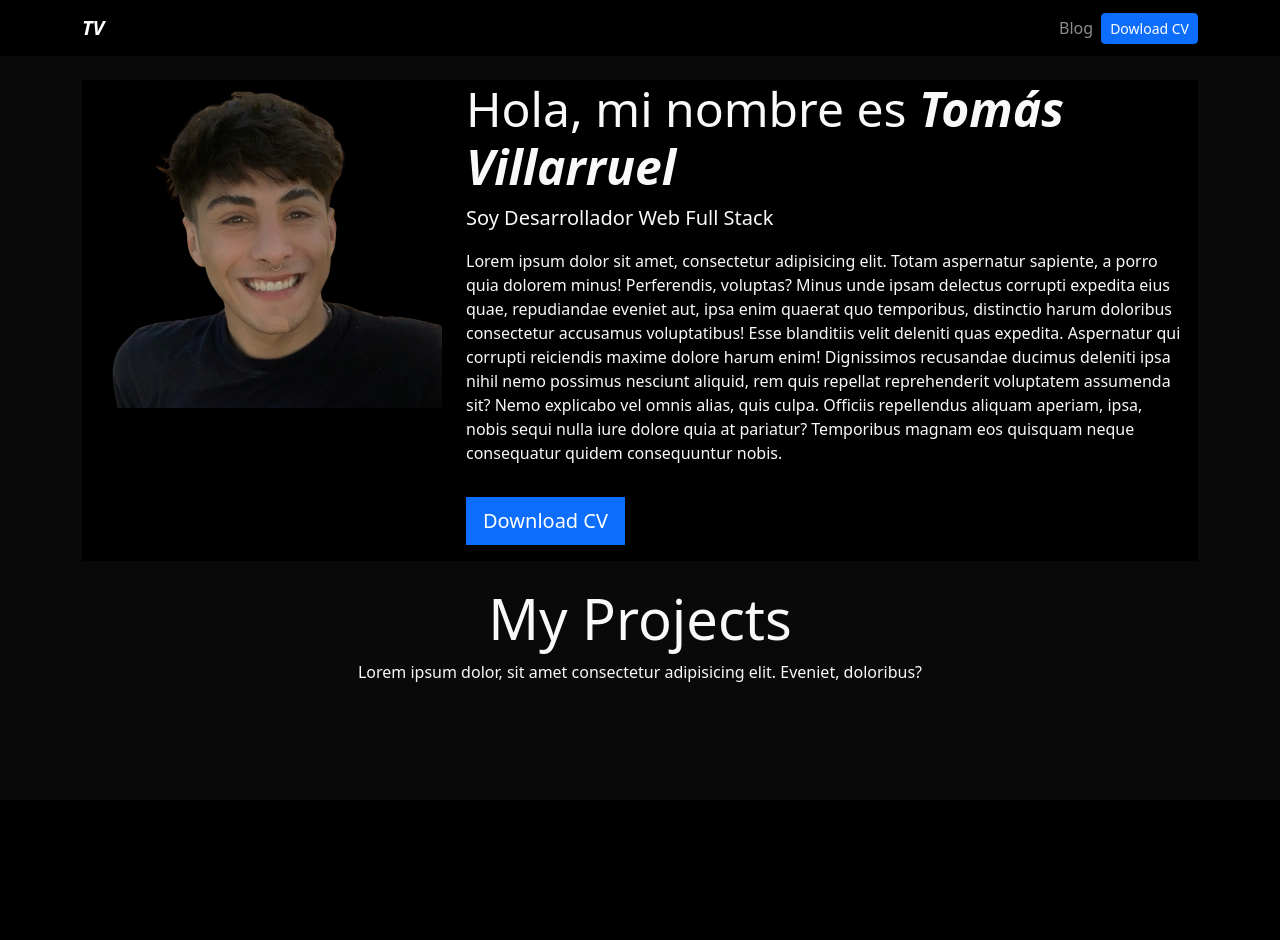
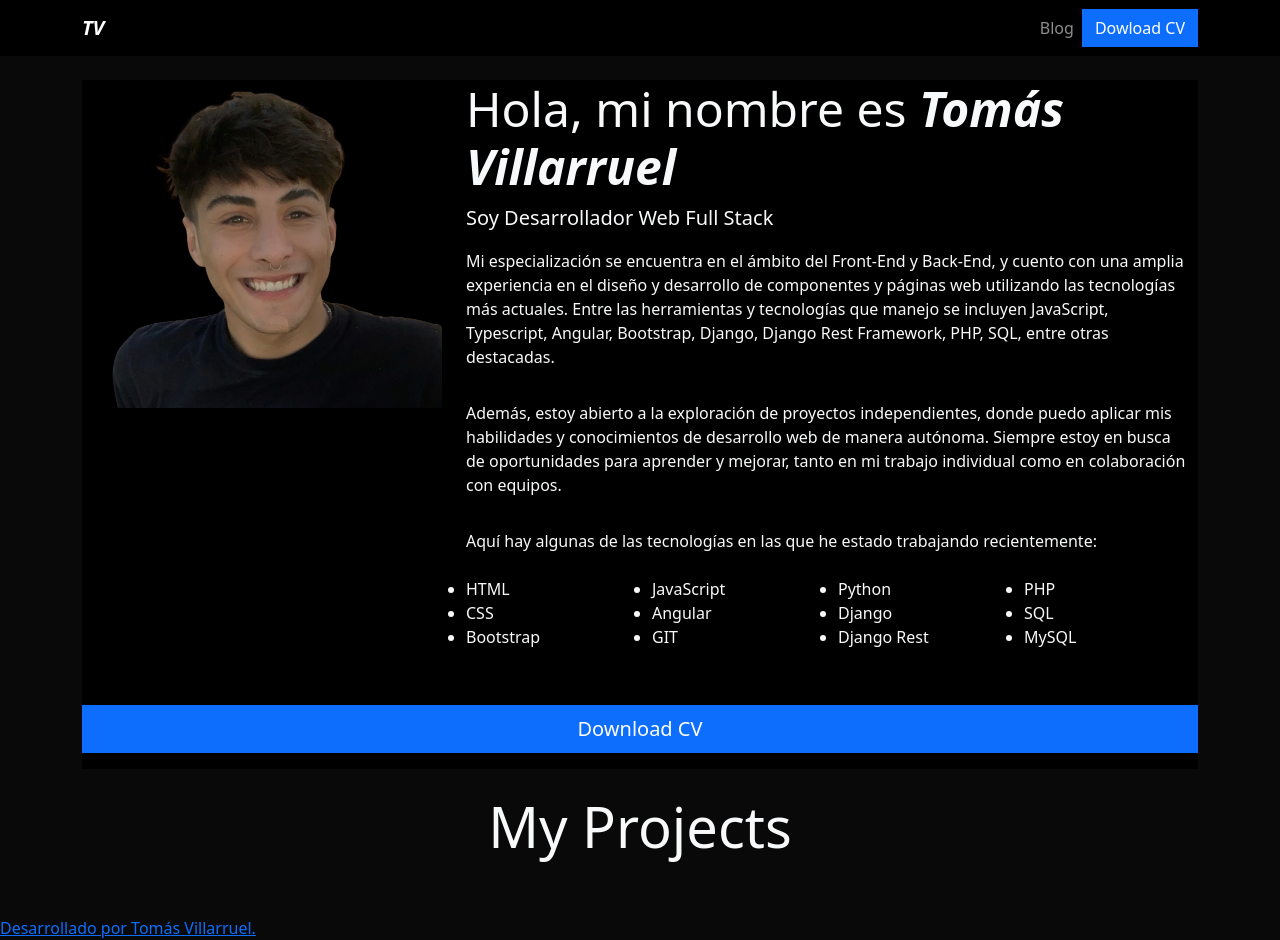
Before and after one commit to tomivillarruelDev/DJANGO-PORTFOLIO, a Django app: template portfolio/templates/home.html in a window 1280 px wide. Before the commit the page ends 682 px from the top, so only its background shows below. Run offline with Django 4.2, Linux system fonts and the light colour scheme; the template is opened without the code that fills it, so the values that code supplies are empty.

Commit message:
first commit

```diff
--- a/blog/templates/posts.html
+++ b/blog/templates/posts.html
@@ -8,9 +8,6 @@
         <div class="row">
             <div class="col-3">
                 <img src="{{post.image.url}}" alt="{{post.title}}" class="img-fluid">
-                <p>
-                    {{post.image.url}}
-                </p>
             </div>
             <div class="col-9">
                 <h2>
--- a/portfolio/templates/home.html
+++ b/portfolio/templates/home.html
@@ -14,7 +14,37 @@
             Soy Desarrollador Web Full Stack
         </p>
         <p>
-            Lorem ipsum dolor sit amet, consectetur adipisicing elit. Totam aspernatur sapiente, a porro quia dolorem minus! Perferendis, voluptas? Minus unde ipsam delectus corrupti expedita eius quae, repudiandae eveniet aut, ipsa enim quaerat quo temporibus, distinctio harum doloribus consectetur accusamus voluptatibus! Esse blanditiis velit deleniti quas expedita. Aspernatur qui corrupti reiciendis maxime dolore harum enim! Dignissimos recusandae ducimus deleniti ipsa nihil nemo possimus nesciunt aliquid, rem quis repellat reprehenderit voluptatem assumenda sit? Nemo explicabo vel omnis alias, quis culpa. Officiis repellendus aliquam aperiam, ipsa, nobis sequi nulla iure dolore quia at pariatur? Temporibus magnam eos quisquam neque consequatur quidem consequuntur nobis.
+            Mi especialización se encuentra en el ámbito del Front-End y Back-End, y cuento con una amplia experiencia en el diseño y desarrollo de componentes y páginas web utilizando las tecnologías más actuales. Entre las herramientas y tecnologías que manejo se incluyen JavaScript, Typescript, Angular, Bootstrap, Django, Django Rest Framework, PHP, SQL, entre otras destacadas.
+        </p>
+        <p class="py-3">
+            Además, estoy abierto a la exploración de proyectos independientes, donde puedo aplicar mis habilidades y conocimientos de desarrollo web de manera autónoma. Siempre estoy en busca de oportunidades para aprender y mejorar, tanto en mi trabajo individual como en colaboración con equipos.
+        </p>
+        <p>
+            Aquí hay algunas de las tecnologías en las que he estado trabajando recientemente:
+        </p>
+                <div class="row py-2">
+                    <ul class="col-5 col-md-3">
+                        <li>HTML</li>
+                        <li>CSS</li>
+                        <li>Bootstrap</li>
+                    </ul>
+                    <ul class="col-5 col-md-3">
+                        <li>JavaScript</li>
+                        <li>Angular</li>
+                        <li>GIT</li>
+                    </ul>
+                    <ul class="col-5 col-md-3">
+                        <li>Python</li>
+                        <li>Django</li>
+                        <li>Django Rest</li>
+                    </ul>
+                    <ul class="col-5 col-md-2">
+                        <li>PHP</li>
+                        <li>SQL</li>
+                        <li>MySQL</li>
+                    </ul>
+                </div>
+            </div>
         </p>
         <a href="{% static 'portfolio/cv.pdf' %}" class="btn btn-primary btn-lg rounded-0 my-3" target="_blank">Download CV</a>
 </section>
@@ -23,17 +53,11 @@
     <h3 class="display-4">
         My Projects
     </h3>
-    <p>
-        Lorem ipsum dolor, sit amet consectetur adipisicing elit. Eveniet, doloribus?
-    </p>
 
 {% for project in projects %}
     <div class="col-md-4 p-4">
         <div class="card bg-black card-project">
             <img src="{{project.image.url}}" alt="" class="card-img-top">
-            <p>
-                {{project.image.url}}
-            </p>
             <div class="card-body">
                 <h2>
                     {{ project.title }}
@@ -42,7 +66,7 @@
                     {{ project.description }}
                 </p>
                 {% if project.url %}
-                    <a href="{{ project.url }}" class="btn btn-light btn-sm" target="_blank">
+                    <a href="{{ project.url }}" class="btn btn-primary rounded-0" target="_blank">
                         See project
                     </a>
                 {% endif %}
--- a/portfolio/templates/includes/_navbar.html
+++ b/portfolio/templates/includes/_navbar.html
@@ -11,7 +11,7 @@
             <a class="nav-link" href="{% url 'posts' %}">Blog</a>
           </li>
           <li class="nav-item d-flex align-items-center">
-            <a class="btn btn-primary btn-sm" href="{% static 'portfolio/cv.pdf' %}" target="_blank">Dowload CV</a>
+            <a class="btn btn-primary rounded-0" href="{% static 'portfolio/cv.pdf' %}" target="_blank">Dowload CV</a>
           </li>
         </ul>
       </div>
--- a/portfolio/templates/layout.html
+++ b/portfolio/templates/layout.html
@@ -16,6 +16,10 @@
         {% block content %}
         {% endblock content %}
     </main>
-    <footer></footer>
+    <footer>
+        <a href="" class="text-center">
+            Desarrollado por Tomás Villarruel.
+        </a>
+    </footer>
 </body>
 </html>
```
Also changed, not shown: 1 other file.
